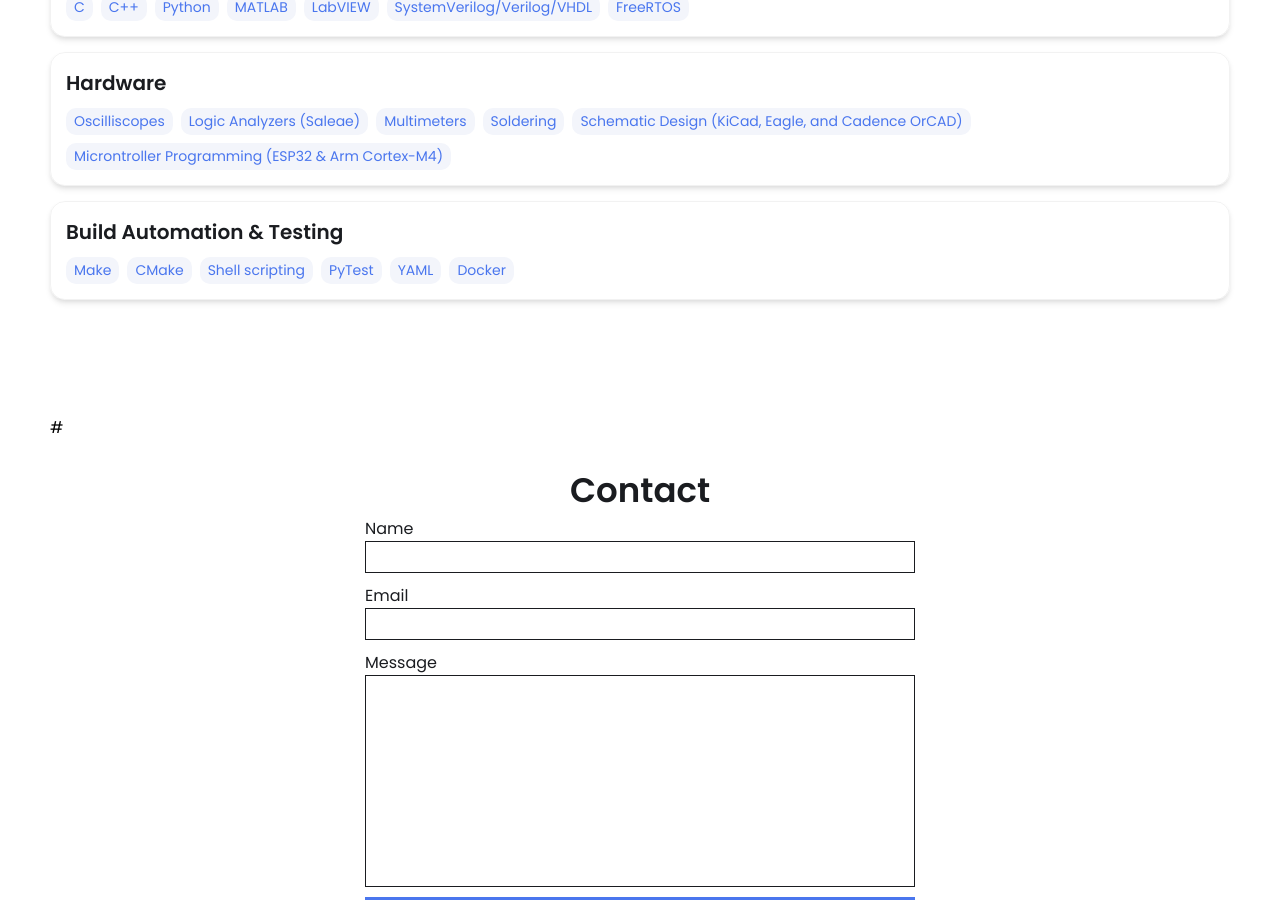
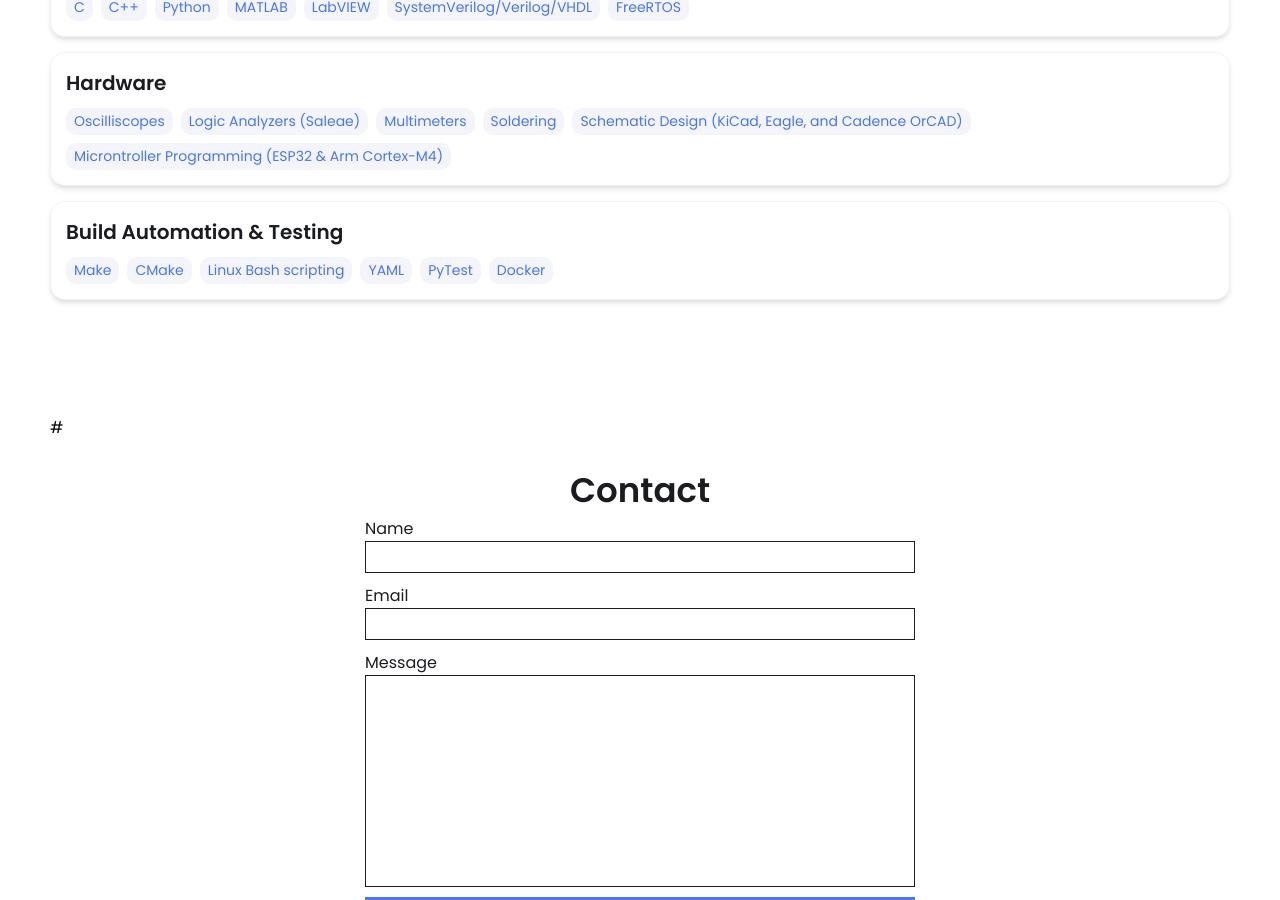
Before and after one commit to jovankoledin/jovankoledin.github.io, a Jekyll site: the page built from index.html, in a window 1280 px wide and 900 px high, scrolled down 1754 px. Built offline with Jekyll 4.4.1, drawn with Linux system fonts in a browser that asks for light colours.

Commit message:
Update _config.yml

```diff
--- a/_config.yml
+++ b/_config.yml
@@ -66,9 +66,9 @@ skills:
     tools:
     - Make
     - CMake
-    - Shell scripting
+    - Linux Bash scripting
+    - YAML
     - PyTest
-    - YAML
     - Docker
 
 #  - category: PCB Design
```
